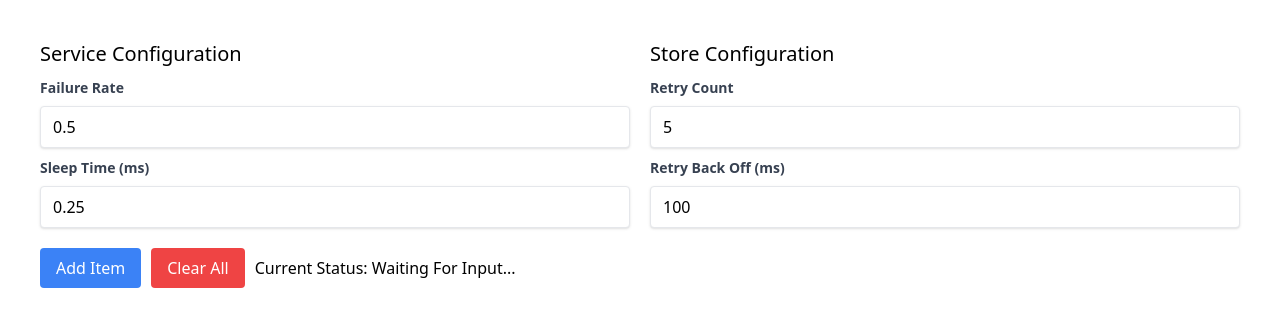
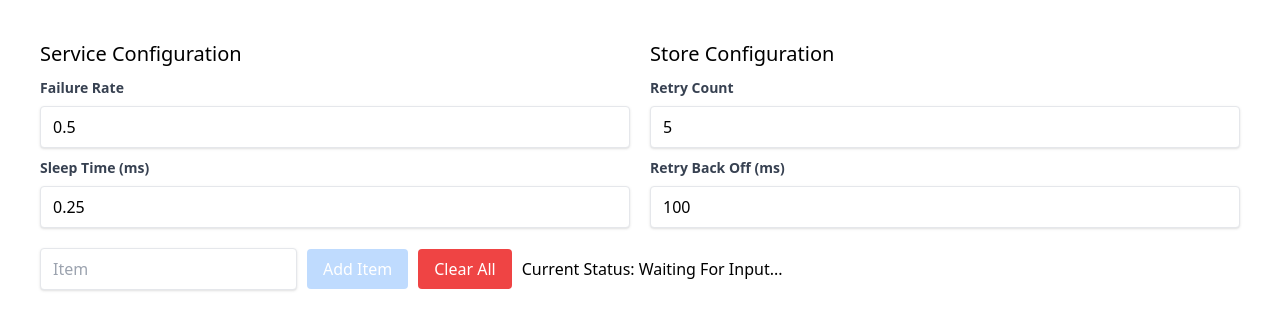
Before and after one commit to samjwillis97/svelte-store-playground, a SvelteKit app: page / in a window 1280 px wide. Shown: the top 330 px of the page. Built offline with nearby package versions, Linux system fonts and the light colour scheme.

Commit message:
Added an input.

```diff
--- a/src/routes/+page.svelte
+++ b/src/routes/+page.svelte
@@ -31,13 +31,17 @@
 	let todos = getTodos();
 	let addTodoMutator = addTodoV2();
 
+	let todoText = '';
+
 	function handleAddItem() {
 		console.log('add button');
 		addTodo();
 	}
 
 	function handleAddItemV2() {
+		// TODO: How to do this..
 		$addTodoMutator.mutate();
+		todoText = '';
 	}
 
 	// addTodoMutator.subscribe((v) => console.log(v));
@@ -111,8 +115,14 @@
 	</div>
 
 	<div class="flex flex-row gap-2.5 items-center w-full">
+		<input
+			placeholder="Item"
+			type="text"
+			bind:value={todoText}
+			class="shadow appearance-none border rounded px-3 py-2 text-gray"
+		/>
 		<button
-			disabled={$addTodoMutator.isLoading}
+			disabled={$addTodoMutator.isLoading || !todoText}
 			on:click={handleAddItemV2}
 			class="py-2 px-4 rounded text-white bg-blue-500 hover:bg-blue-700 active:bg-blue-800 disabled:bg-blue-200"
 			>Add Item</button
@@ -141,13 +151,13 @@
 		</div>
 	</div>
 
-	<div>
+	<div class="flex flex-col gap-2.5">
 		{#if $todos.data && $todos.data.length > 0}
 			{#each $todos.data as todo}
 				<div
 					class="w-96 border shadow rounded px-5 py-5 flex flex-row gap-2.5 justify-between items-center"
 				>
-					<div>
+					<div class="flex flex-row gap-2.5">
 						<p class="text-xl">
 							{todo}
 						</p>
```
Also changed, not shown: 12 other files (tests, documents, lock files or other folders).
